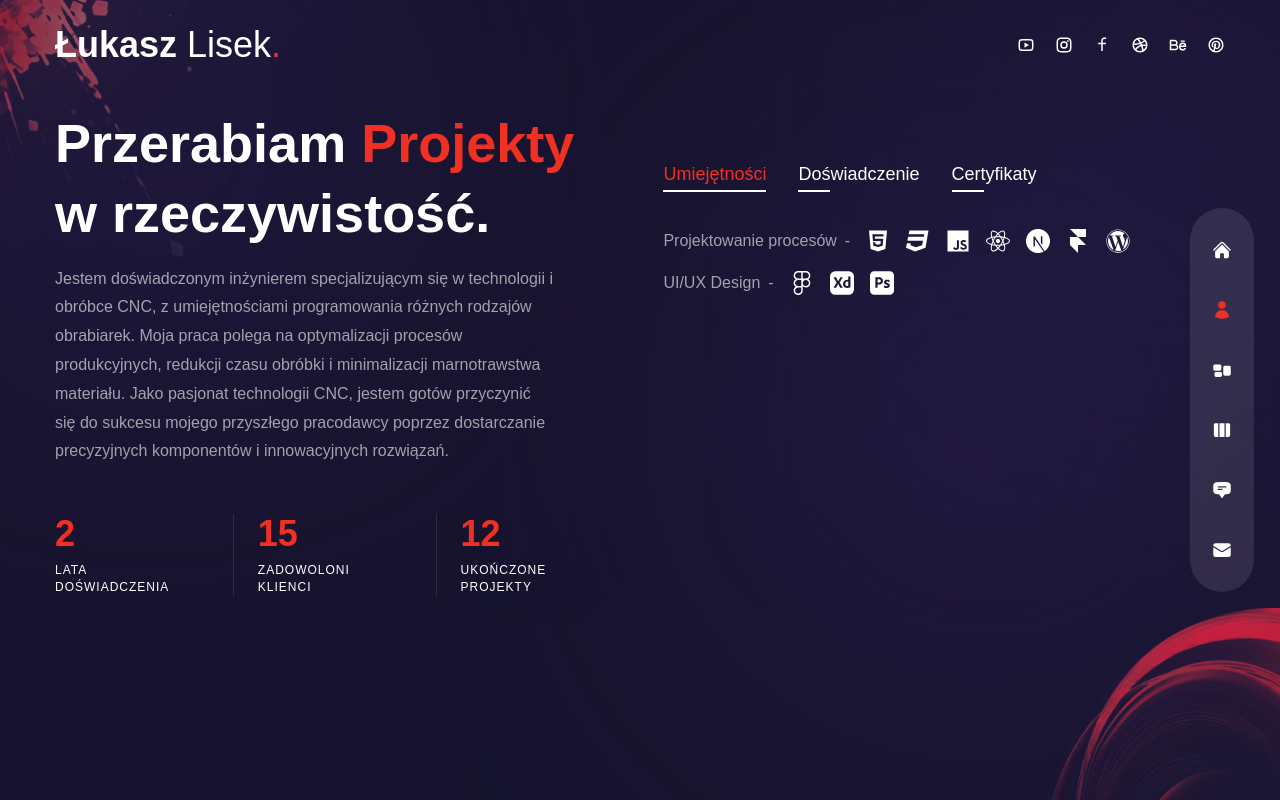
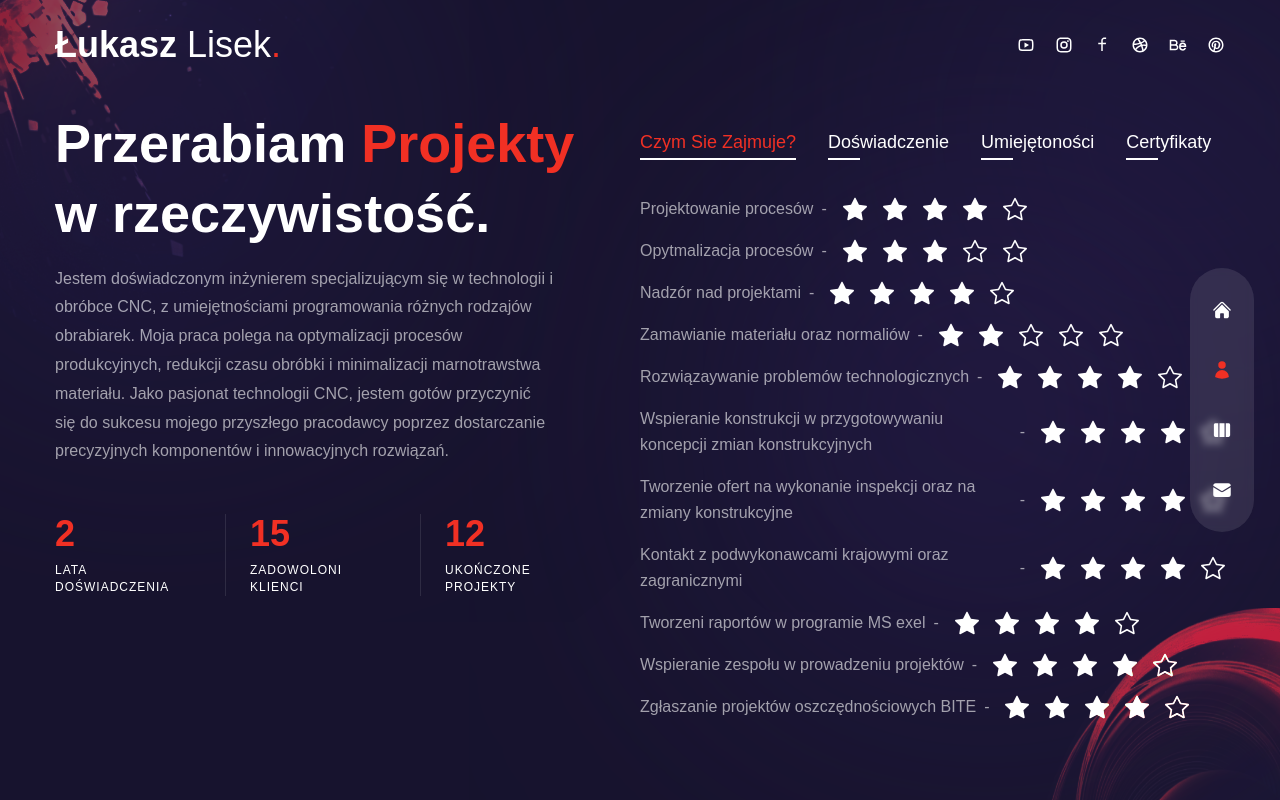
Before and after one commit to Atlon1/lukaszL-portfolio, a React (Create React App) app: page /lukaszL-portfolio/about in a window 1280 px wide. Built offline with nearby package versions, Linux system fonts and the light colour scheme.

Commit message:
abot context

```diff
--- a/src/App.tsx
+++ b/src/App.tsx
@@ -4,9 +4,7 @@ import {motion} from "framer-motion";
 import Layout from "./components/Layout";
 import Home from "./pages/Home";
 import About from "./pages/About";
-import Services from "./pages/Services";
 import Work from "./pages/Work";
-import Testimonials from "./pages/Testimonials";
 import Contact from "./pages/Contact";
 import Transition from "./components/Transition";
 
@@ -24,9 +22,7 @@ function App() {
                 <Routes>
                     <Route path="lukaszL-portfolio/" element={<Home/>}/>
                     <Route path="lukaszL-portfolio/about" element={<About/>}/>
-                    <Route path="lukaszL-portfolio/services" element={<Services/>}/>
                     <Route path="lukaszL-portfolio/work" element={<Work/>}/>
-                    <Route path="lukaszL-portfolio/testimonials" element={<Testimonials/>}/>
                     <Route path="lukaszL-portfolio/contact" element={<Contact/>}/>
                 </Routes>
             </motion.div>
--- a/src/components/Nav.tsx
+++ b/src/components/Nav.tsx
@@ -19,9 +19,7 @@ type Link = {
 export const navData: Link[] = [
     {name: 'home', path: '/lukaszL-portfolio/', icon: <HiHome/>},
     {name: 'about', path: '/lukaszL-portfolio/about', icon: <HiUser/>},
-    {name: 'services', path: '/lukaszL-portfolio/services', icon: <HiRectangleGroup/>},
     {name: 'work', path: '/lukaszL-portfolio/work', icon: <HiViewColumns/>},
-    {name: 'testimonials', path: '/lukaszL-portfolio/testimonials', icon: <HiChatBubbleBottomCenterText/>,},
     {name: 'contact', path: '/lukaszL-portfolio/contact', icon: <HiEnvelope/>,},
 ];
 
--- a/src/pages/About.tsx
+++ b/src/pages/About.tsx
@@ -1,27 +1,13 @@
 import React, {useState} from 'react';
 
-import {
-    FaHtml5,
-    FaCss3,
-    FaJs,
-    FaReact,
-    FaWordpress,
-    FaFigma,
-} from "react-icons/fa";
-
-import {
-    SiNextdotjs,
-    SiFramer,
-    SiAdobexd,
-    SiAdobephotoshop,
-} from "react-icons/si";
 import Circles from "../components/Circles";
-import Avatar from "../components/Avatar";
+import {BsStarFill, BsStar} from "react-icons/bs";
 
 import {motion} from "framer-motion";
 import {fadeIn} from "../variants";
 
 import CountUp from 'react-countup';
+
 
 type AboutData = {
     title: string;
@@ -35,36 +21,101 @@ const About = () => {
 
     const aboutData: AboutData[] = [
         {
-            title: 'Umiejętności',
+            title: 'Czym sie zajmuje?',
             info: [
                 {
                     title: 'Projektowanie procesów',
                     icons: [
-                        <FaHtml5/>,
-                        <FaCss3/>,
-                        <FaJs/>,
-                        <FaReact/>,
-                        <SiNextdotjs/>,
-                        <SiFramer/>,
-                        <FaWordpress/>,
-                    ],
+                        <BsStarFill/>, <BsStarFill/>, <BsStarFill/>,<BsStarFill/>,<BsStar/>
+                    ]
                 },
                 {
-                    title: 'UI/UX Design',
-                    icons: [<FaFigma/>, <SiAdobexd/>, <SiAdobephotoshop/>],
+                    title: 'Opytmalizacja procesów',
+                    icons: [
+                        <BsStarFill/>, <BsStarFill/>, <BsStarFill/>,<BsStar/>,<BsStar/>
+                    ]
                 },
+                {
+                    title: 'Nadzór nad projektami',
+                    icons: [
+                        <BsStarFill/>, <BsStarFill/>, <BsStarFill/>,<BsStarFill/>,<BsStar/>
+                    ]
+                },
+                {
+                    title: 'Zamawianie materiału oraz normaliów',
+                    icons: [
+                        <BsStarFill/>, <BsStarFill/>, <BsStar/>,<BsStar/>,<BsStar/>
+                    ]
+
+                },
+                {
+                    title: 'Rozwiązaywanie problemów technologicznych',
+                    icons: [
+                        <BsStarFill/>, <BsStarFill/>, <BsStarFill/>,<BsStarFill/>,<BsStar/>
+                    ]
+                },
+                {
+                    title: 'Wspieranie konstrukcji w przygotowywaniu koncepcji zmian konstrukcyjnych',
+                    icons: [
+                        <BsStarFill/>, <BsStarFill/>, <BsStarFill/>,<BsStarFill/>,<BsStar/>
+                    ]
+                },
+                {
+                    title: 'Tworzenie ofert na wykonanie inspekcji oraz na zmiany konstrukcyjne',
+                    icons: [
+                        <BsStarFill/>, <BsStarFill/>, <BsStarFill/>,<BsStarFill/>,<BsStar/>
+                    ]
+                },
+                {
+                    title: 'Kontakt z podwykonawcami krajowymi oraz zagranicznymi',
+                    icons: [
+                        <BsStarFill/>, <BsStarFill/>, <BsStarFill/>,<BsStarFill/>,<BsStar/>
+                    ]
+                },
+                {
+                    title: 'Tworzeni raportów w programie MS exel ',
+                    icons: [
+                        <BsStarFill/>, <BsStarFill/>, <BsStarFill/>,<BsStarFill/>,<BsStar/>
+                    ]
+                },
+                {
+                    title: 'Wspieranie zespołu w prowadzeniu projektów',
+                    icons: [
+                        <BsStarFill/>, <BsStarFill/>, <BsStarFill/>,<BsStarFill/>,<BsStar/>
+                    ]
+                },
+                {
+                    title: 'Zgłaszanie projektów oszczędnościowych BITE',
+                    icons: [
+                        <BsStarFill/>, <BsStarFill/>, <BsStarFill/>,<BsStarFill/>,<BsStar/>
+                    ]
+                },
+
             ],
         },
         {
             title: 'Doświadczenie',
             info: [
                 {
-                    title: 'Webby Awards - Honoree',
-                    stage: '2011 - 2012',
+                    title: 'Mł technolog. - Phoenix Contact',
+                    stage: '01.02.2022 - obecnie',
                 },
                 {
-                    title: 'Adobe Design Achievement Awards - Finalist',
-                    stage: '2009 - 2010',
+                    title: 'Starszy ślusarz narzędziowy - Phoenix Contact',
+                    stage: '01.09.2017 - 01.02.2022',
+                },
+            ],
+        },
+        {
+            title: 'Umiejętoności',
+            info: [
+                {
+                    title: 'Mł technolog. - Phoenix Contact',
+                    stage: '01.02.2022 - obecnie',
+                },
+                {
+                    title: 'Starszy ślusarz narzędziowy - Phoenix Contact',
+                    stage: '01.09.2017 - 01.02.2022',
                 },
             ],
         },
@@ -72,12 +123,12 @@ const About = () => {
             title: 'Certyfikaty',
             info: [
                 {
-                    title: 'Web Development - ABC University, LA, CA',
-                    stage: '2011',
+                    title: 'Uprawnienia na wózki jezdniowe podnośnikowe z wyłączeniem specjalistycznych',
+                    stage: '',
                 },
                 {
-                    title: 'Computer Science Diploma - AV Technical Institute',
-                    stage: '2009',
+                    title: 'Uprawnienia na suwnice',
+                    stage: '',
                 },
                 {
                     title: 'Certified Graphic Designer - ABC Institute, Los Angeles, CA',
@@ -92,9 +143,9 @@ const About = () => {
 
 
     return (
-        <div className='h-full bg-primary/30 py-32 text-center xl:text-left'>
+        <div className='h-full bg-primary/30 py-32 text-center xl:text-left overflow-auto'>
             <Circles/>
-            <div className='container mx-auto h-full flex flex-col items-center xl:flex-row gap-x-6'>
+            <div className='container mx-auto h-full flex flex-col items-center xl:flex-row gap-x-6 '>
                 <div className='flex-1 flex flex-col justify-center'>
                     <motion.h2
                         variants={fadeIn('right', 0.2)}
@@ -157,7 +208,7 @@ const About = () => {
                     initial='hidden'
                     animate='show'
                     exit='hidden'
-                    className='flex flex-col w-full xl:max-w-[48%] h-[480px]'>
+                    className='flex flex-col xl:max-w-[50%] w-full h-full'>
                     <div className='flex gap-x-4 xl:gap-x-8 mx-auto xl:mx-0 mb-4'>
                         {aboutData.map((item, itemIndex) => {
                             return (
--- a/src/pages/Services.tsx
+++ /dev/null
@@ -1,11 +0,0 @@
-import React from 'react';
-
-const Services = () => {
-    return (
-        <div>
-            Services
-        </div>
-    );
-};
-
-export default Services;
--- a/src/pages/Testimonials.tsx
+++ /dev/null
@@ -1,11 +0,0 @@
-import React from 'react';
-
-const Testimonials = () => {
-    return (
-        <div>
-            Testimonials
-        </div>
-    );
-};
-
-export default Testimonials;
```
